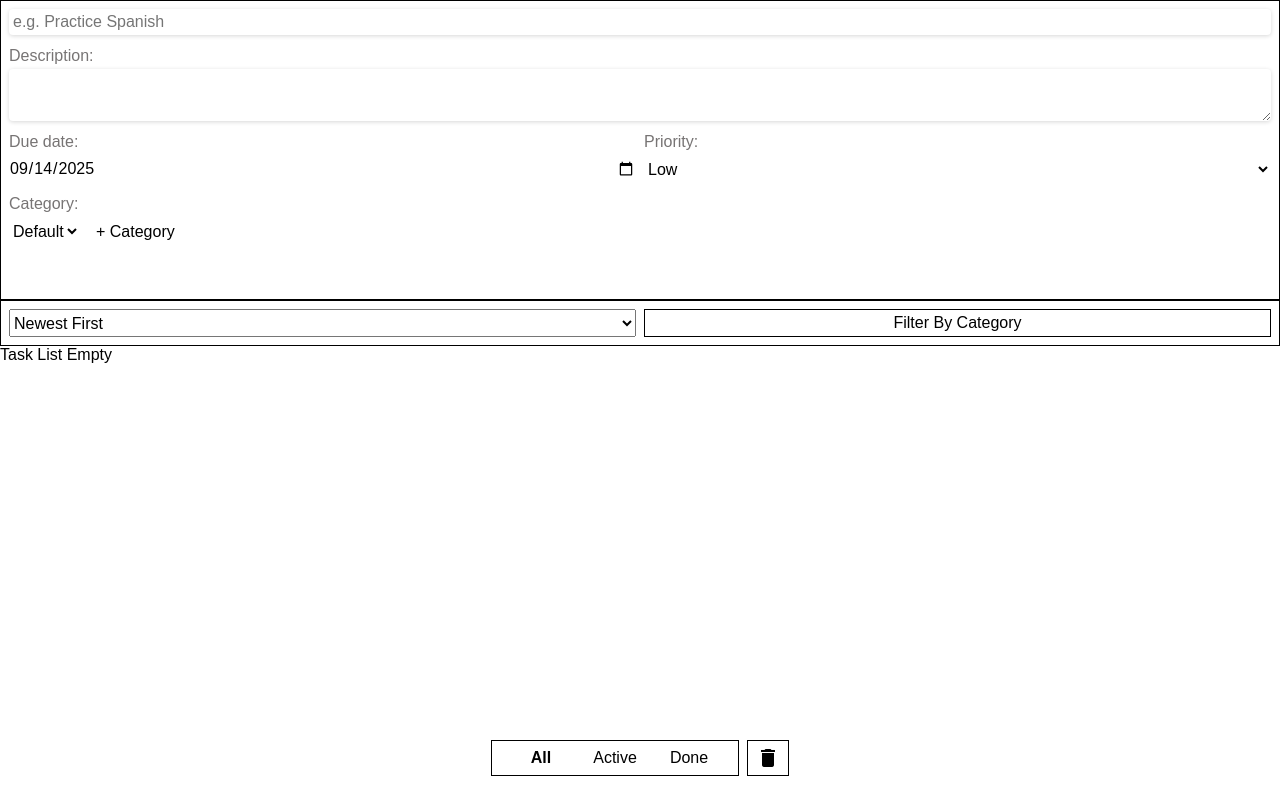
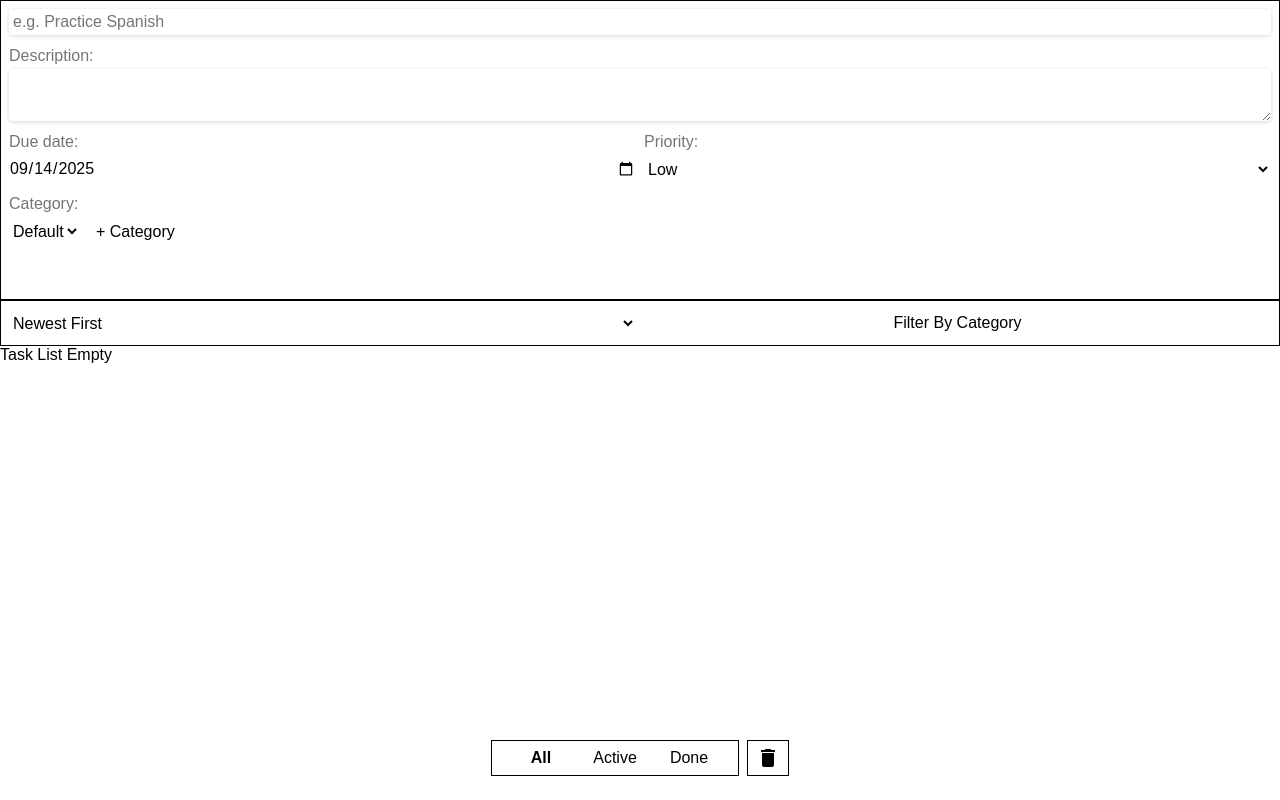
Before and after one commit to dejanpls/taskmate, a React (Vite) app: page / in a window 1280 px wide. Built offline with nearby package versions, Linux system fonts and the light colour scheme.

Commit message:
style(SortDropdown): apply background, border and box shadow

```diff
--- a/src/styles/sortDropdown.css
+++ b/src/styles/sortDropdown.css
@@ -4,6 +4,7 @@ div.sortContainer {
   display: flex;
   justify-content: center;
   gap: 8px;
+  background-color: var(--color-bg-primary);
 }
 
 div.sortContainer > * {
@@ -13,9 +14,15 @@ div.sortContainer > * {
 div.sortContainer select {
   width: 100%;
   height: 28px;
+  border-radius: 4px;
+  background-color: white;
+  border: var(--border-sort);
+  box-shadow: var(--shadow-primary);
 }
 
 div.sortContainer button {
+  border-radius: 4px;
   background-color: white;
-  border: 1px solid black;
+  border: var(--border-sort);
+  box-shadow: var(--shadow-primary);
 }
```
